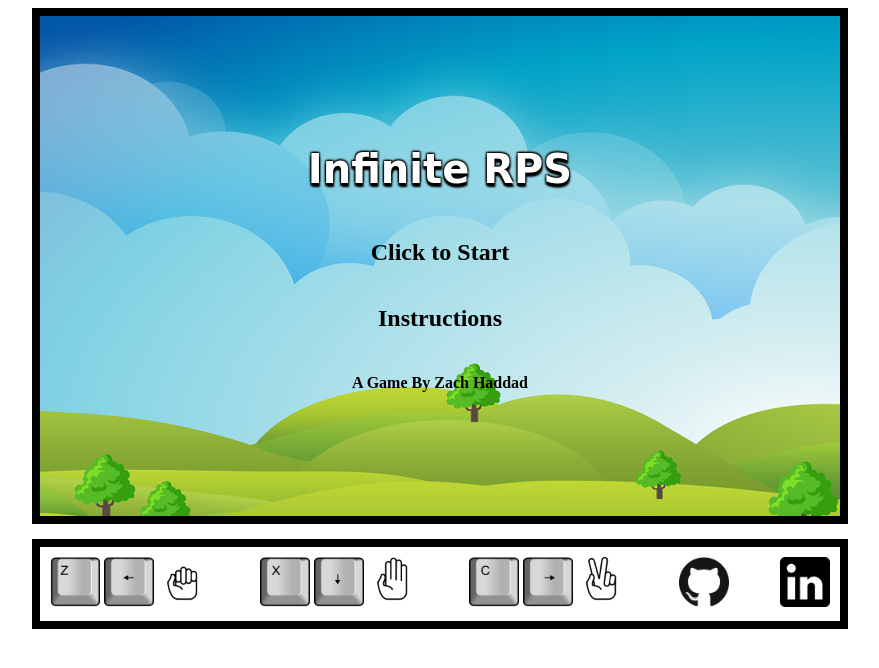
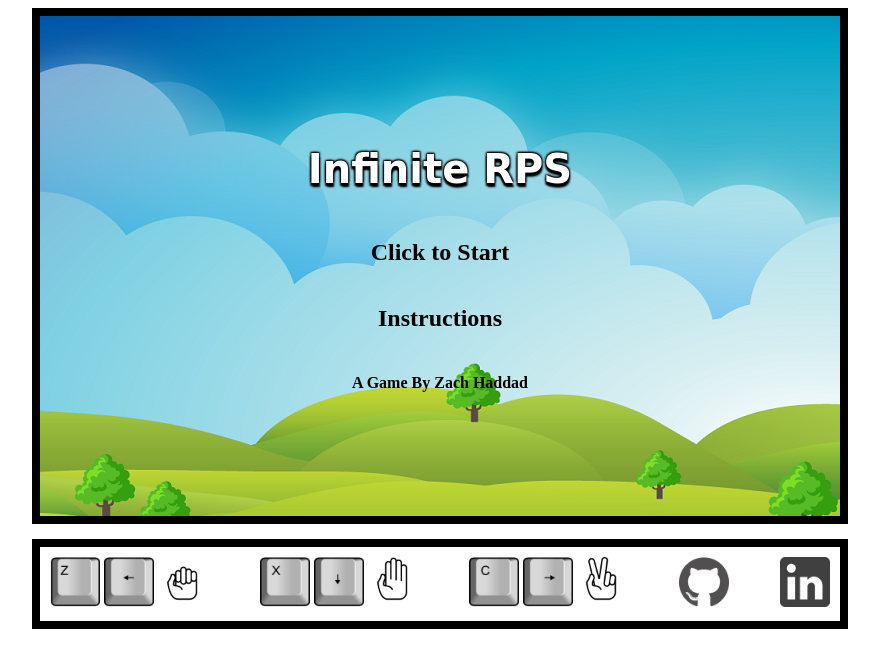
Before and after one commit to Zach-Haddad/InfiniteRPS, a website: page index.html in a window 1280 px wide. Shown: the whole page, without its empty margins (200-1079 px from the left). Drawn offline with Linux system fonts and the light colour scheme; a web font is replaced by a local one.

Commit message:
touch ups, check github pages for update

```diff
--- a/assets/infinite_rps.css
+++ b/assets/infinite_rps.css
@@ -30,6 +30,11 @@ body{
 .footer a img{
   height: 50px;
   width: 50px;
+  opacity: .75;
+}
+
+.footer a img:hover{
+  opacity: 1;
 }
 
 .footer div img{
```
